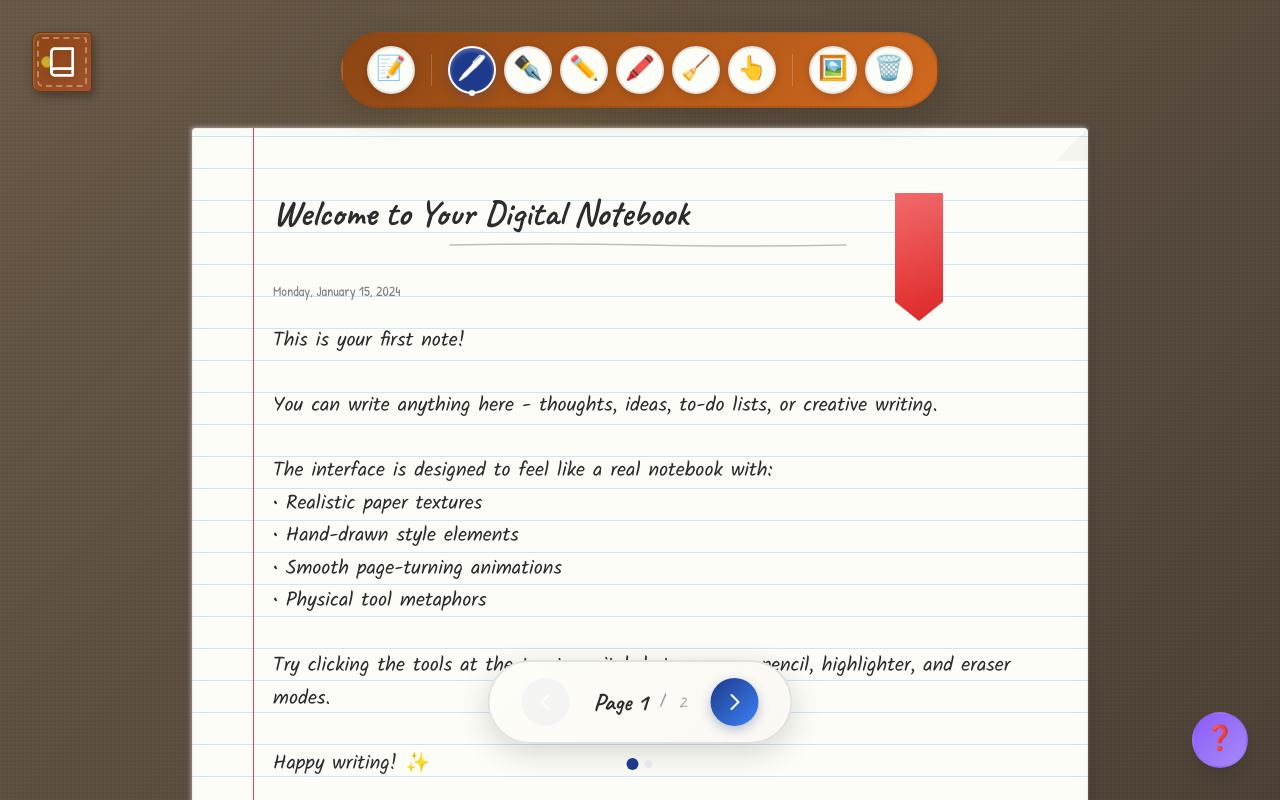
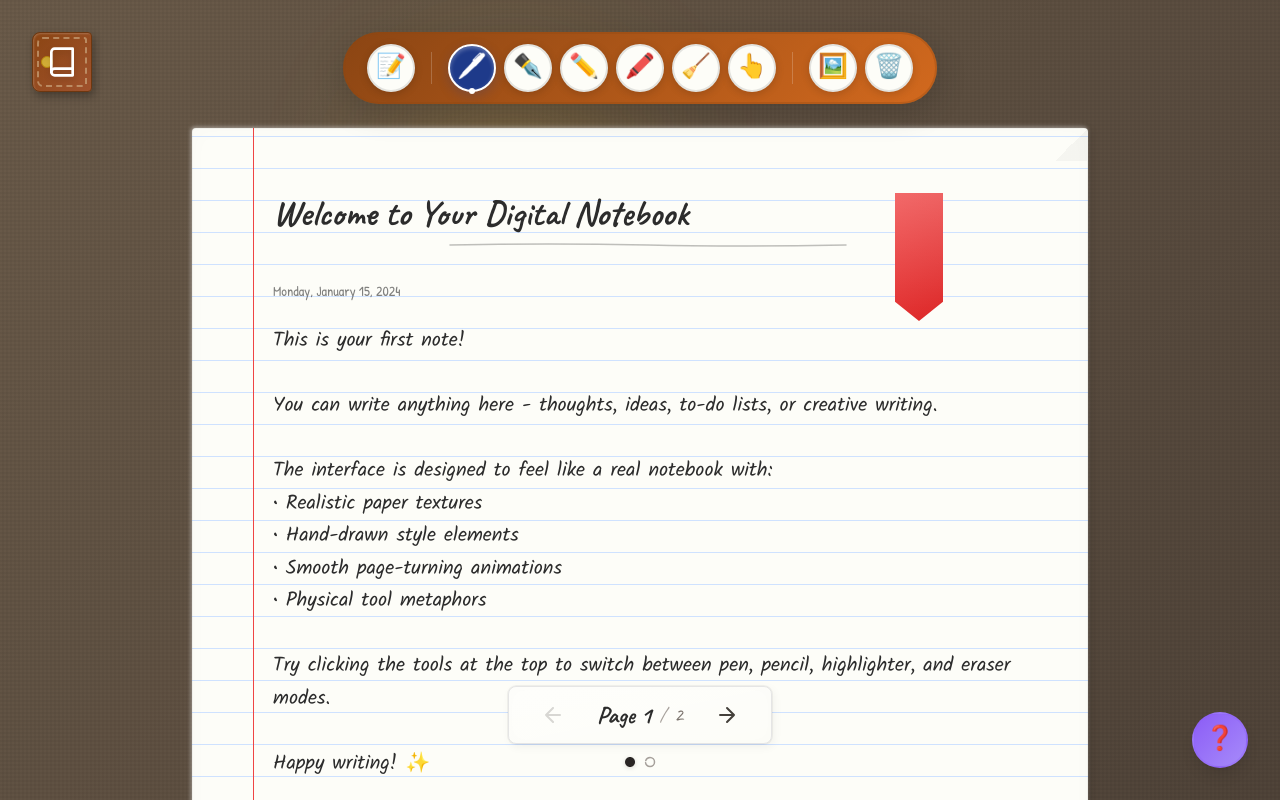
Before and after one commit to XIAOZHUXUEJAVA/hand-drawn-notebook, a Next.js app: page / in a window 1280 px wide. Shown: the top 800 px of the page. Built offline with nearby package versions, Linux system fonts and the light colour scheme.

Commit message:
按钮样式

```diff
--- a/components/PageNavigator.tsx
+++ b/components/PageNavigator.tsx
@@ -51,62 +51,55 @@ export const PageNavigator: React.FC<PageNavigatorProps> = ({
   };
 
   return (
-    <div className="fixed bottom-8 left-1/2 -translate-x-1/2 z-50">
+    <div className="fixed bottom-8 left-1/2 -translate-x-1/2 z-50 flex flex-col items-center gap-3">
       <motion.div
         initial={{ y: 100, opacity: 0 }}
         animate={{ y: 0, opacity: 1 }}
-        transition={{ duration: 0.6, ease: [0.4, 0, 0.2, 1] }}
-        className="flex items-center gap-6 px-8 py-4 rounded-full shadow-deep"
+        transition={{ duration: 0.6, ease: "backOut" }}
+        className="flex items-center gap-4 px-6 py-2 rounded-lg relative"
         style={{
-          background: 'linear-gradient(135deg, #fdfdf8 0%, #faf8f3 100%)',
-          border: '2px solid rgba(0, 0, 0, 0.1)',
+          backgroundColor: '#fdfdf8', // Paper white
+          boxShadow: '2px 3px 10px rgba(0,0,0,0.05), 0 0 0 1px rgba(0,0,0,0.05)',
+          border: '1px solid #e5e5e5',
         }}
       >
+        {/* Paper texture overlay */}
+        <div className="absolute inset-0 rounded-lg pointer-events-none"
+             style={{
+               boxShadow: 'inset 0 0 15px rgba(0,0,0,0.01)',
+               background: 'linear-gradient(to bottom right, rgba(255,255,255,0.5), rgba(255,255,255,0))'
+             }}
+        />
+
         {/* Previous Button */}
         <motion.button
           onClick={handlePrevious}
           disabled={!canGoPrevious}
           className={`
-            w-12 h-12 rounded-full flex items-center justify-center
-            transition-all duration-200
-            ${canGoPrevious ? 'cursor-pointer' : 'cursor-not-allowed opacity-30'}
+            w-10 h-10 flex items-center justify-center rounded-full
+            transition-colors duration-200 relative z-10
+            ${canGoPrevious ? 'cursor-pointer hover:bg-stone-100' : 'cursor-not-allowed opacity-20'}
           `}
-          style={{
-            background: canGoPrevious
-              ? 'linear-gradient(135deg, #1e3a8a 0%, #3b82f6 100%)'
-              : '#e5e7eb',
-            boxShadow: canGoPrevious ? '0 4px 12px rgba(30, 58, 138, 0.3)' : 'none',
-          }}
-          whileHover={canGoPrevious ? { scale: 1.1, x: -2 } : {}}
-          whileTap={canGoPrevious ? { scale: 0.95 } : {}}
+          whileHover={canGoPrevious ? { scale: 1.1, rotate: -5 } : {}}
+          whileTap={canGoPrevious ? { scale: 0.9 } : {}}
         >
-          <svg
-            className="w-6 h-6 text-white"
-            fill="none"
-            stroke="currentColor"
-            viewBox="0 0 24 24"
-          >
-            <path
-              strokeLinecap="round"
-              strokeLinejoin="round"
-              strokeWidth={2}
-              d="M15 19l-7-7 7-7"
-            />
-          </svg>
+           <svg width="24" height="24" viewBox="0 0 24 24" fill="none" stroke="currentColor" strokeWidth="2" strokeLinecap="round" strokeLinejoin="round" className="text-stone-700">
+             <path d="M19 12H5M12 19l-7-7 7-7" />
+           </svg>
         </motion.button>
 
         {/* Page Indicator */}
-        <div className="flex items-center gap-3">
+        <div className="flex items-center gap-2 px-2 relative z-10 select-none">
           <span
             className="text-2xl font-bold"
-            style={{ fontFamily: "'Caveat', cursive", color: 'var(--ink-black)' }}
+            style={{ fontFamily: "'Caveat', cursive", color: '#2c2c2c' }}
           >
             Page {currentPage + 1}
           </span>
-          <span className="text-gray-400">/</span>
+          <span className="text-stone-400 text-xl" style={{ fontFamily: "'Caveat', cursive" }}>/</span>
           <span
-            className="text-xl opacity-60"
-            style={{ fontFamily: "'Caveat', cursive", color: 'var(--ink-gray)' }}
+            className="text-xl text-stone-500"
+            style={{ fontFamily: "'Caveat', cursive" }}
           >
             {totalPages}
           </span>
@@ -117,50 +110,41 @@ export const PageNavigator: React.FC<PageNavigatorProps> = ({
           onClick={handleNext}
           disabled={!canGoNext}
           className={`
-            w-12 h-12 rounded-full flex items-center justify-center
-            transition-all duration-200
-            ${canGoNext ? 'cursor-pointer' : 'cursor-not-allowed opacity-30'}
+            w-10 h-10 flex items-center justify-center rounded-full
+            transition-colors duration-200 relative z-10
+            ${canGoNext ? 'cursor-pointer hover:bg-stone-100' : 'cursor-not-allowed opacity-20'}
           `}
-          style={{
-            background: canGoNext
-              ? 'linear-gradient(135deg, #1e3a8a 0%, #3b82f6 100%)'
-              : '#e5e7eb',
-            boxShadow: canGoNext ? '0 4px 12px rgba(30, 58, 138, 0.3)' : 'none',
-          }}
-          whileHover={canGoNext ? { scale: 1.1, x: 2 } : {}}
-          whileTap={canGoNext ? { scale: 0.95 } : {}}
+          whileHover={canGoNext ? { scale: 1.1, rotate: 5 } : {}}
+          whileTap={canGoNext ? { scale: 0.9 } : {}}
         >
-          <svg
-            className="w-6 h-6 text-white"
-            fill="none"
-            stroke="currentColor"
-            viewBox="0 0 24 24"
-          >
-            <path
-              strokeLinecap="round"
-              strokeLinejoin="round"
-              strokeWidth={2}
-              d="M9 5l7 7-7 7"
-            />
-          </svg>
+           <svg width="24" height="24" viewBox="0 0 24 24" fill="none" stroke="currentColor" strokeWidth="2" strokeLinecap="round" strokeLinejoin="round" className="text-stone-700">
+             <path d="M5 12h14M12 5l7 7-7 7" />
+           </svg>
         </motion.button>
       </motion.div>
 
-      {/* Page Dots */}
+      {/* Page Dots - Sketched circles */}
       {totalPages <= 10 && (
-        <div className="flex justify-center gap-2 mt-4">
+        <div className="flex justify-center gap-2">
           {Array.from({ length: totalPages }).map((_, index) => (
             <motion.button
               key={index}
               onClick={() => onPageChange(index)}
-              className="w-2 h-2 rounded-full transition-all duration-200"
-              style={{
-                backgroundColor: index === currentPage ? 'var(--ink-blue)' : 'var(--line-gray)',
-                transform: index === currentPage ? 'scale(1.5)' : 'scale(1)',
-              }}
-              whileHover={{ scale: 1.5 }}
-              whileTap={{ scale: 1.2 }}
-            />
+              className="relative w-3 h-3 flex items-center justify-center group"
+              whileHover={{ scale: 1.2 }}
+            >
+              {index === currentPage ? (
+                // Filled rough circle (Active)
+                <svg viewBox="0 0 12 12" className="w-full h-full text-stone-800 fill-current drop-shadow-sm">
+                   <path d="M6,1 C8.76142375,1 11,3.23857625 11,6 C11,8.76142375 8.76142375,11 6,11 C3.23857625,11 1,8.76142375 1,6 C1,3.23857625 3.23857625,1 6,1 Z" />
+                </svg>
+              ) : (
+                // Empty rough circle (Inactive)
+                <svg viewBox="0 0 12 12" className="w-full h-full text-stone-400 stroke-current fill-none group-hover:text-stone-600 transition-colors" strokeWidth="1.5">
+                   <path d="M6,1.5 C8.48528137,1.5 10.5,3.51471863 10.5,6 C10.5,8.48528137 8.48528137,10.5 6,10.5 C3.51471863,10.5 1.5,8.48528137 1.5,6 C1.5,3.51471863 3.51471863,1.5 6,1.5 Z" strokeLinecap="round" strokeDasharray="20 2" />
+                </svg>
+              )}
+            </motion.button>
           ))}
         </div>
       )}
--- a/components/Toolbar.tsx
+++ b/components/Toolbar.tsx
@@ -45,10 +45,10 @@ export const Toolbar: React.FC<ToolbarProps> = ({
         initial={{ y: -100, opacity: 0 }}
         animate={{ y: 0, opacity: 1 }}
         transition={{ duration: 0.6, ease: [0.4, 0, 0.2, 1] }}
-        className="flex items-center gap-2 px-6 py-3 rounded-full shadow-deep"
+        className="flex items-center gap-2 px-6 py-3 rounded-full"
         style={{
           background: 'linear-gradient(135deg, #8b4513 0%, #d2691e 100%)',
-          border: '2px solid rgba(139, 69, 19, 0.3)',
+          boxShadow: 'inset 0 0 0 2px rgba(139, 69, 19, 0.3), var(--shadow-deep)',
         }}
       >
         {/* New Note Button */}
```
Also changed, not shown: app/page.tsx (+60 -68 lines).
